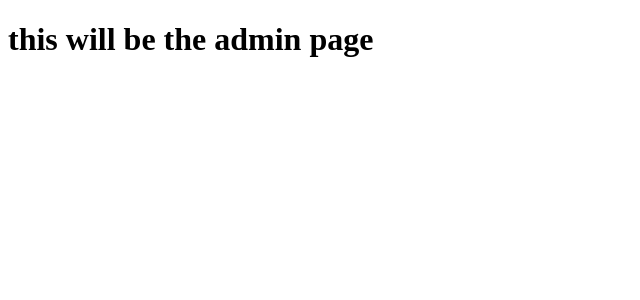
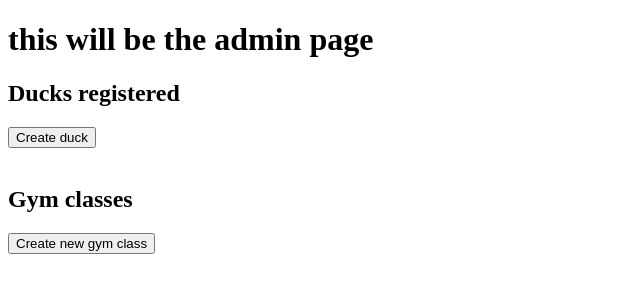
Before and after one commit to Grilo16/project_duck_gym_fight_club, a Flask app: page /admin in a window 1280 px wide. Shown: the part 26-326 px from the top of the page, without its empty margins (0-640 px from the left). Run offline with Flask 2, Linux system fonts and the light colour scheme; data that the repository does not hold is empty; some libraries are stand-ins or nearby versions.

Commit message:
can now control classes through the web

```diff
--- a/app.py
+++ b/app.py
@@ -2,6 +2,7 @@ from flask import Flask
 from flask import render_template
 from controllers.duck_controller import duck_blueprint
 from controllers.gym_class_controller import gym_class_blueprint
+from controllers.admin_controller import admin_blueprint
 
 app = Flask(__name__)
 
@@ -9,6 +10,8 @@ app.register_blueprint(duck_blueprint)
 
 app.register_blueprint(gym_class_blueprint)
 
+app.register_blueprint(admin_blueprint)
+
 @app.route("/")
 def index():
     return render_template("index.html")
--- a/console.py
+++ b/console.py
@@ -88,6 +88,7 @@ gym_class2 = select_class_by_id(2)
 gym_class3 = select_class_by_id(3)
 gym_class4 = select_class_by_id(4)
 
+ducky.health = -10
 
 
 test_battle = Battle(ducky, test_duck)
--- /dev/null
+++ b/controllers/admin_controller.py
@@ -0,0 +1,66 @@
+from flask import Blueprint
+from flask import render_template
+from flask import redirect
+from flask import request
+
+from models.gym_class import Gym_class
+
+from repositories.duck_repository import get_all_ducks
+from repositories.duck_repository import select_duck_by_id
+from repositories.duck_repository import update_duck
+from repositories.duck_repository import remove_duck
+
+
+from repositories.gym_class_repository import get_all_classes
+from repositories.gym_class_repository import remove_class
+from repositories.gym_class_repository import select_class_by_id
+from repositories.gym_class_repository import update_gym_class
+
+
+
+admin_blueprint = Blueprint("admin", __name__)
+
+@admin_blueprint.route("/admin")
+def admin_page():
+    all_ducks = get_all_ducks()
+    all_gym_classes = get_all_classes()
+    return render_template("admin/admin_page.html", all_ducks=all_ducks, all_gym_classes = all_gym_classes)
+
+@admin_blueprint.route("/duck_stats/admin/<duck_id>", methods=["GET"])
+def admin_page_duck_stats(duck_id):
+    duck = select_duck_by_id(duck_id)
+    return render_template("admin/edit_duck_stats_admin.html", duck=duck)
+
+@admin_blueprint.route("/duck_stats/admin/<duck_id>", methods=["POST"])
+def admin_page_edit_duck(duck_id):
+    duck = select_duck_by_id(duck_id)
+    duck.name = request.form["name"]
+    duck.health = int(request.form["health"])
+    duck.attack = int(request.form["attack"])
+    duck.defense = int(request.form["defense"])
+    duck.speed = int(request.form["speed"])
+    update_duck(duck)
+    return redirect("/admin")
+
+@admin_blueprint.route("/admin/delete/duck/<duck_id>", methods=["POST"])
+def admin_page_delete_duck(duck_id):
+    remove_duck(select_duck_by_id(duck_id))
+    return redirect("/admin")
+
+
+@admin_blueprint.route("/gym_class_edit/admin/<gc_id>", methods = ["GET"])
+def edit_gym_class(gc_id):
+    gym_class = select_class_by_id(gc_id)
+    return render_template("admin/edit_gym_class_admin.html", gym_class = gym_class)
+
+@admin_blueprint.route("/gym_class_edit/admin/<gc_id>", methods = ["POST"])
+def edit_gym_class_post(gc_id):
+    gym_class = Gym_class(**request.form, id=gc_id)
+    update_gym_class(gym_class)
+    return redirect("/admin")
+
+@admin_blueprint.route("/admin/delete/<gc_id>", methods =["POST"])
+def delete_gym_class(gc_id):
+    gym_class = select_class_by_id(gc_id)
+    remove_class(gym_class)
+    return redirect("/admin")
--- a/controllers/duck_controller.py
+++ b/controllers/duck_controller.py
@@ -11,32 +11,32 @@ from repositories.duck_repository import remove_duck
 
 duck_blueprint = Blueprint("ducks", __name__)
 
-# admin pages
-@duck_blueprint.route("/admin")
-def admin_page():
-    all_ducks = get_all_ducks()
-    return render_template("ducks/duck_admin_page.html", all_ducks=all_ducks)
+# # admin pages
+# @duck_blueprint.route("/admin")
+# def admin_page():
+#     all_ducks = get_all_ducks()
+#     return render_template("ducks/duck_admin_page.html", all_ducks=all_ducks)
 
-@duck_blueprint.route("/duck_stats/admin/<duck_id>", methods=["GET"])
-def admin_page_duck_stats(duck_id):
-    duck = select_duck_by_id(duck_id)
-    return render_template("ducks/view_duck_stats_admin.html", duck=duck)
+# @duck_blueprint.route("/duck_stats/admin/<duck_id>", methods=["GET"])
+# def admin_page_duck_stats(duck_id):
+#     duck = select_duck_by_id(duck_id)
+#     return render_template("ducks/view_duck_stats_admin.html", duck=duck)
 
-@duck_blueprint.route("/duck_stats/admin/<duck_id>", methods=["POST"])
-def admin_page_edit_duck(duck_id):
-    duck = select_duck_by_id(duck_id)
-    duck.name = request.form["name"]
-    duck.health = int(request.form["health"])
-    duck.attack = int(request.form["attack"])
-    duck.defense = int(request.form["defense"])
-    duck.speed = int(request.form["speed"])
-    update_duck(duck)
-    return redirect("/admin")
+# @duck_blueprint.route("/duck_stats/admin/<duck_id>", methods=["POST"])
+# def admin_page_edit_duck(duck_id):
+#     duck = select_duck_by_id(duck_id)
+#     duck.name = request.form["name"]
+#     duck.health = int(request.form["health"])
+#     duck.attack = int(request.form["attack"])
+#     duck.defense = int(request.form["defense"])
+#     duck.speed = int(request.form["speed"])
+#     update_duck(duck)
+#     return redirect("/admin")
 
-@duck_blueprint.route("/admin/delete/duck/<duck_id>", methods=["POST"])
-def admin_page_delete_duck(duck_id):
-    remove_duck(select_duck_by_id(duck_id))
-    return redirect("/admin")
+# @duck_blueprint.route("/admin/delete/duck/<duck_id>", methods=["POST"])
+# def admin_page_delete_duck(duck_id):
+#     remove_duck(select_duck_by_id(duck_id))
+#     return redirect("/admin")
 
 #  ===============================================================================
 
--- a/db/duck_gym_db.sql
+++ b/db/duck_gym_db.sql
@@ -30,7 +30,7 @@ CREATE TABLE ducks_in_classes (
 
 CREATE TABLE battle_results (
     id SERIAL PRIMARY KEY,
-    duck_1_id INT REFERENCES ducks(id) NOT NULL,
-    duck_2_id INT REFERENCES ducks(id) NOT NULL,
-    winner INT REFERENCES ducks(id) NOT NULL
+    duck_1_id INT REFERENCES ducks(id) ON DELETE CASCADE NOT NULL,
+    duck_2_id INT REFERENCES ducks(id) ON DELETE CASCADE NOT NULL,
+    winner INT REFERENCES ducks(id) ON DELETE CASCADE NOT NULL
 )
--- a/repositories/gym_class_repository.py
+++ b/repositories/gym_class_repository.py
@@ -1,5 +1,6 @@
 from db.run_sql import run_sql
 from models.gym_class import Gym_class
+
 
 def new_gym_class_for_duckies(gym_class):
     sql = "INSERT INTO gym_classes (name, stat_up, stat_up_amount) VALUES (%s, %s, %s) RETURNING id"
--- /dev/null
+++ b/templates/admin/admin_page.html
@@ -0,0 +1,29 @@
+{% extends "base.html" %}
+{% block content %}
+<h1>this will be the admin page</h1>
+<h2>Ducks registered</h2>
+{% for duck in all_ducks %}
+<p>
+    {{duck.name}} <a href="/duck_stats/admin/{{duck.id}}">Edit stats</a>
+    <form action="/admin/delete/duck/{{duck.id}}" method="post">
+        <button type="submit">delete duck</button>
+    </form>
+</p>
+{% endfor %}
+<form action="/create_duck">
+    <button>Create duck</button>
+</form>
+<br>
+<h2>Gym classes</h2>
+{% for gym_class in all_gym_classes %}
+<p>
+    {{gym_class.name}} <a href="/gym_class_edit/admin/{{gym_class.id}}">edit gym class</a>
+    <form action="/admin/delete/{{gym_class.id}}" method="post">
+        <button>delete gym class</button>
+    </form>
+</p>
+{% endfor %}
+<form action="/create_class">
+    <button type="submit">Create new gym class</button>
+</form>
+{% endblock %}
--- a/templates/ducks/view_duck_stats_admin.html
+++ b/templates/admin/edit_duck_stats_admin.html
@@ -24,7 +24,5 @@
     <br>
     <button type="submit">Change stats</button>
 </form>
-<form action="/admin/delete/duck/{{duck.id}}" method="post">
-    <button type="submit">delete duck</button>
-</form>
+
 {% endblock %}
--- a/templates/ducks/duck_admin_page.html
+++ /dev/null
@@ -1,9 +0,0 @@
-{% extends "base.html" %}
-{% block content %}
-<h1>this will be the admin page</h1>
-{% for duck in all_ducks %}
-<p>
-    {{duck.name}} <a href="/duck_stats/admin/{{duck.id}}">Edit stats</a>
-</p>
-{% endfor %}
-{% endblock %}
```
Also changed, not shown: controllers/gym_class_controller.py (+26 -1 lines), templates/admin/edit_gym_class_admin.html (added, +72 -0 lines), templates/classes/create_class.html (added, +26 -0 lines), templates/classes/show_class_info.html (added, +12 -0 lines), templates/classes/show_classes.html (+10 -1 lines).
